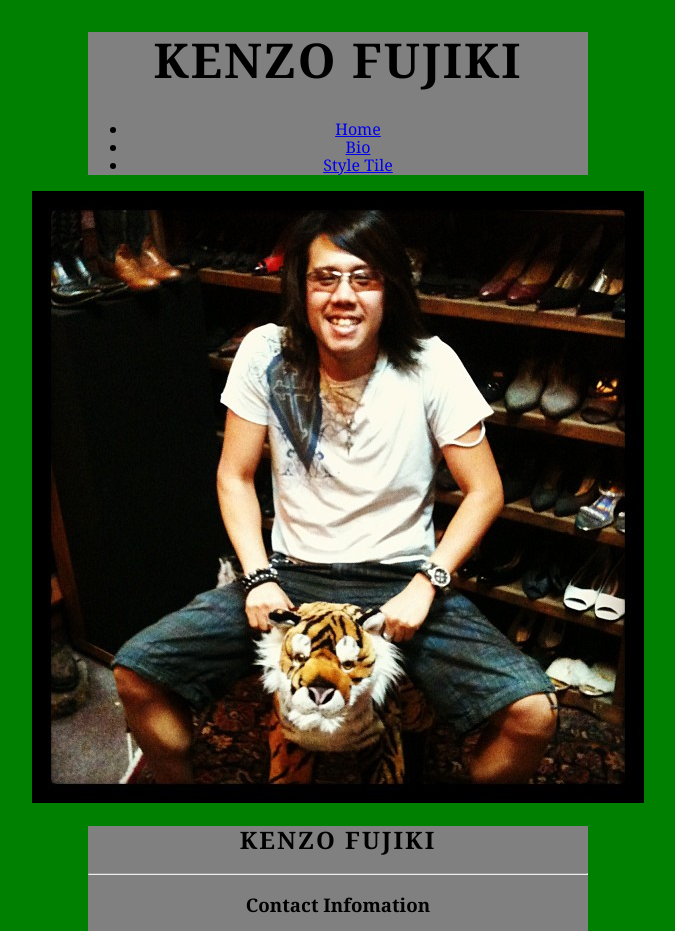
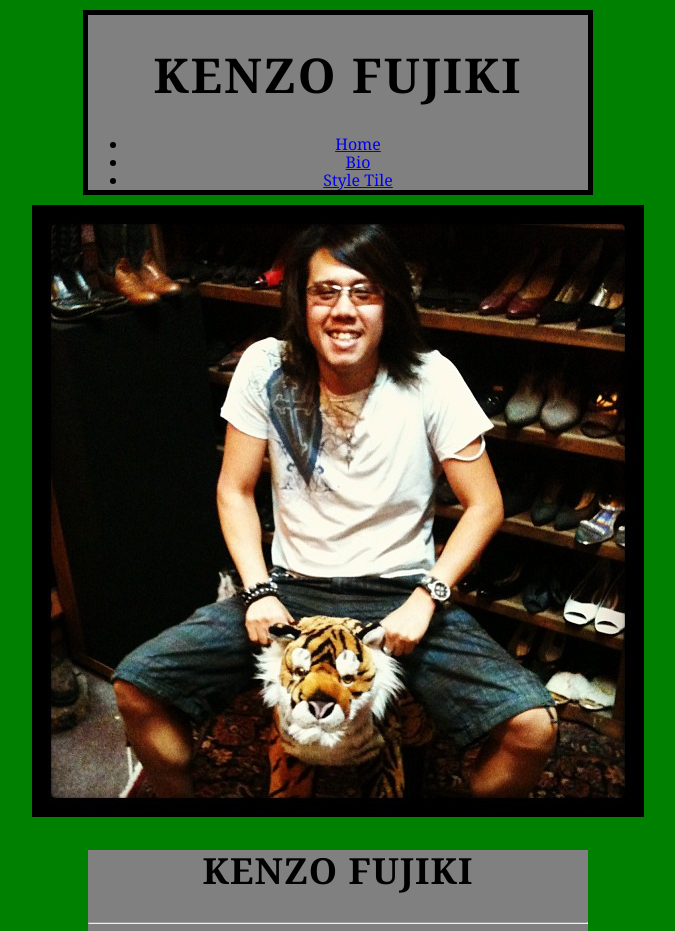
Before and after one commit to KAISER-KEN/p2-bio, a plain HTML site: page bio.html in a window 1280 px wide. Shown: the top 931 px of the page, without its empty margins (302-977 px from the left). Drawn offline with nearby package versions, Linux system fonts and the light colour scheme.

Commit message:
3rd change
Fix more!!

```diff
--- a/bio.html
+++ b/bio.html
@@ -30,6 +30,7 @@
 		</header>
 
 		<img src="img/me.jpg">
+
 
 		<article>
 
@@ -85,6 +86,8 @@
 			<p>&copy; Kenzo Fujiki 2015</p>
 		</footer>
 
+		<div class="clearfix"></div>
+
 	</body>
 
 </html>
--- a/css/style.css
+++ /dev/null
@@ -1,50 +0,0 @@
-/* Global*/
-body{
-	font-family: Georgia, Times, 'Times New Roman', serif;
-	text-align: center;
-}
-
-p{
-
-}
-
-
-/* Home Page*/
-
-
-
-
-/* Bio Page*/
-
-
-.bio h2,
-.bio h3{
-	font-family: Georgia, Times, 'Times New Roman', serif;
-}
-
-.bio h1{
-	text-transform: uppercase;
-	letter-spacing: 2px;
-}
-
-.bio article{
-	background: teal;
-	margin: 0 auto;
-	width: 100px;
-
-}
-
-}
-
-.bio h2{
-	text-transform: uppercase;
-	letter-spacing: 2px;
-}
-
-.bio section{
-	float: left;
-	width: 50%;
-
-}
-
-/* Style Tile*/
--- a/css/styles.css
+++ b/css/styles.css
@@ -2,8 +2,10 @@
 
 header{
 	background: gray;
-	margin: 0 auto;
+	margin: 10px auto;
+	height: 175px;
 	width: 500px;
+	border: 5px solid black;
 }
 
 body{
@@ -22,6 +24,10 @@ p{
 	width: 50px;
 	height: 50px;
 	margin: 0.5px;
+}
+
+.clearfix{
+	clear: both;
 }
 
 /* Home Page (index)*/
@@ -58,7 +64,8 @@ h1{
 
 .bio h2{
 	text-transform: uppercase;
-	letter-spacing: 2px;
+	font-size: 2.25em;
+	letter-spacing: 1px;
 }
 
 .bio section{
```
Also changed, not shown: index.html (+4 -0 lines).
